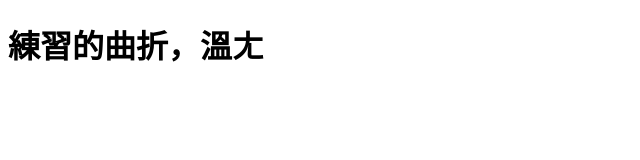
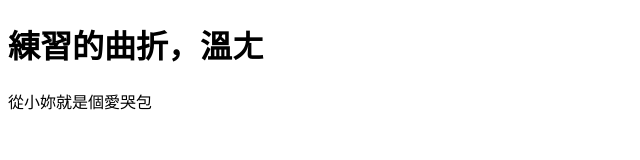
Before and after one commit to huangtingya/LEOWANG, a plain HTML site: page index.html in a window 1280 px wide. Shown: the whole page, without its empty margins (0-640 px from the left). Drawn offline with Linux system fonts and the light colour scheme.

Commit message:
index modify

```diff
--- a/index.html
+++ b/index.html
@@ -8,5 +8,6 @@
 </head>
 <body>
     <h1>練習的曲折，溫ㄤ</h1>
+    <p>從小妳就是個愛哭包</p>
 </body>
 </html>
```
